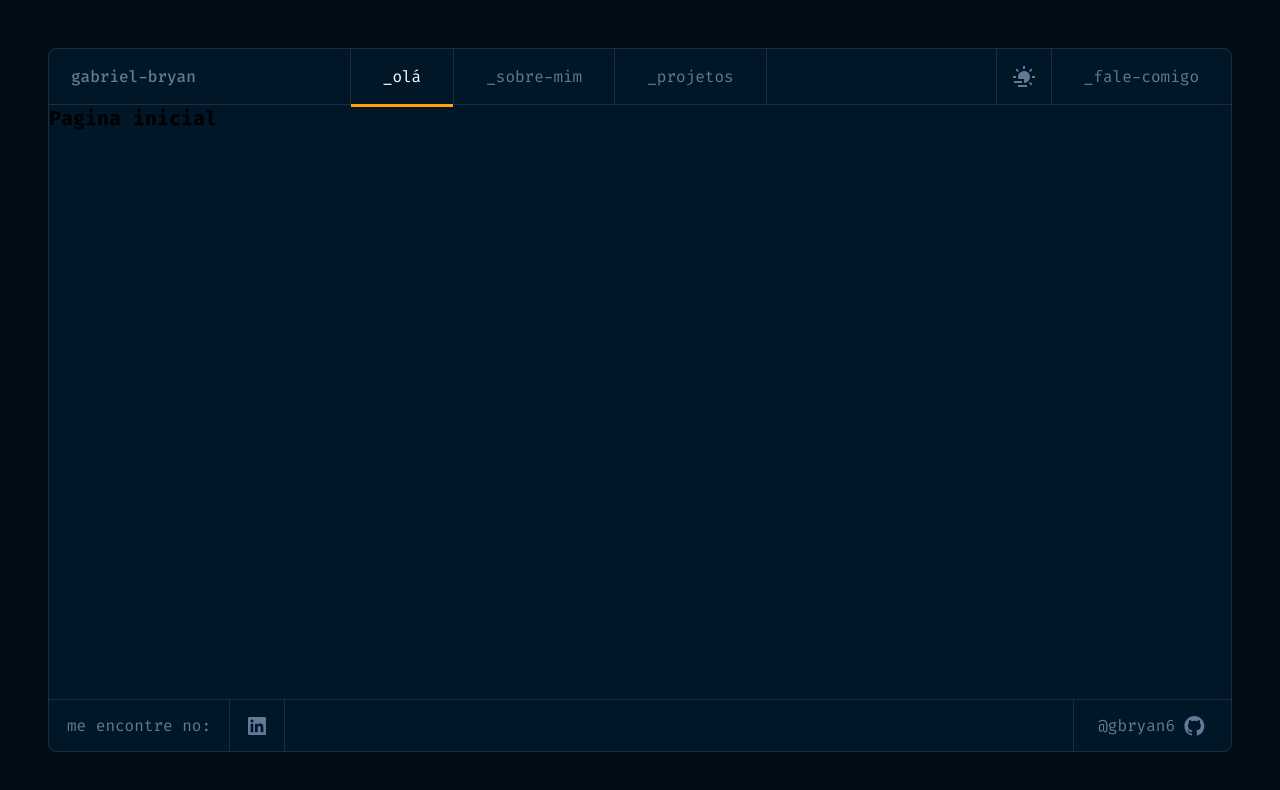
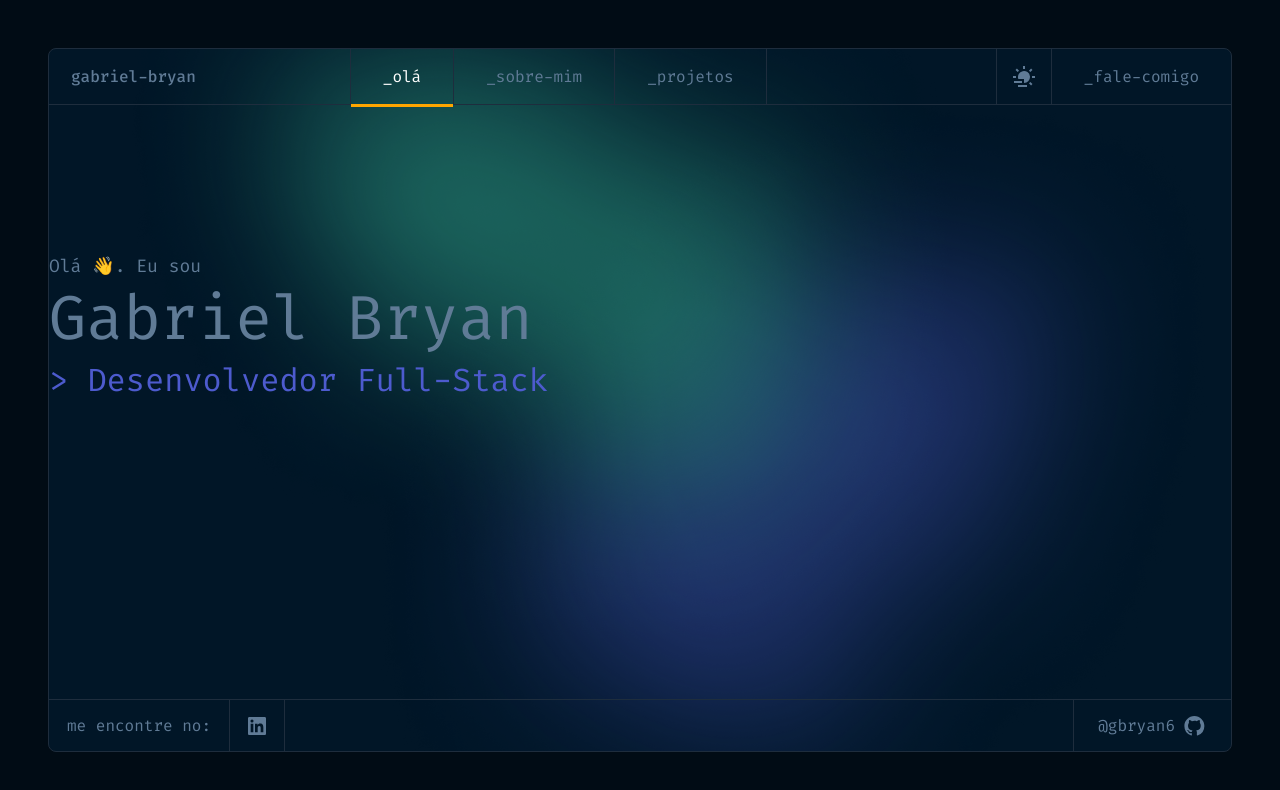
Before and after one commit to gbryan6/portfolio-v2, a Next.js app: page / in a window 1280 px wide. Shown: the top 790 px of the page. Built offline with nearby package versions, Linux system fonts and the light colour scheme.

Commit message:
feat: Cria pagina inicial

```diff
--- a/src/app/(main)/(routes)/page.tsx
+++ b/src/app/(main)/(routes)/page.tsx
@@ -1,9 +1,23 @@
 'use client'
+
+import { Text } from '@/components/atoms'
+import { Container, Content } from '@/styles/pages/home'
 
 export default function Home() {
   return (
-    <div>
-      <h1>Pagina inicial</h1>
-    </div>
+    <Container>
+      <Content>
+        <Text tag='span' font='body' color='fontPrimary'>
+          Olá 👋. Eu sou
+        </Text>
+        <Text tag='span' font='head' color='fontPrimary'>
+          Gabriel Bryan
+        </Text>
+        <Text tag='span' font='subHead' color='fontPrimary' className='snippet-purple'>
+          {'>'} Desenvolvedor Full-Stack
+        </Text>
+      </Content>
+
+    </Container>
   )
 }
--- a/src/app/types/styled.d.ts
+++ b/src/app/types/styled.d.ts
@@ -13,7 +13,7 @@ export type Theme = {
   },
   typograph: {
     head: string,
-    subhead: string,
+    subHead: string,
     body: string,
     label: string,
     snippet: string,
--- a/src/components/atoms/Text/index.tsx
+++ b/src/components/atoms/Text/index.tsx
@@ -7,7 +7,8 @@ interface ITextProps {
   tag: keyof JSX.IntrinsicElements;
   children: React.ReactNode;
   font: keyof Theme['typograph'];
-  color: keyof Theme['colors']
+  color: keyof Theme['colors'];
+  className?: string
 }
 
 function Text ({ tag, font='head', color='fontPrimary', children, ...rest }: ITextProps){
--- a/src/styles/pages/home.ts
+++ b/src/styles/pages/home.ts
@@ -0,0 +1,27 @@
+import styled from 'styled-components'
+import backgroundImage from '/public/background_blurs.png'
+
+export const Container = styled.main`
+  display: flex;
+  width: 100%;
+  height: 100%;
+
+`
+
+export const Content = styled.div`
+  display: flex;
+  flex-direction: column;
+  justify-content: center;
+  width: 100%;
+  height: 100%;
+  max-width: 122rem;
+  margin: 0 auto;
+  padding-bottom: 15rem;
+
+  font-weight: normal;
+
+  .snippet-purple {
+    color: #4D5BCE;
+  }
+
+`
--- a/src/styles/pages/layout.ts
+++ b/src/styles/pages/layout.ts
@@ -1,6 +1,7 @@
 'use client'
 
-import styled from "styled-components";
+import styled from 'styled-components'
+import backgroundImage from '/public/background_blurs.png'
 
 export const Container = styled.div`
   display: flex;
@@ -8,13 +9,19 @@ export const Container = styled.div`
   min-height: 100vh;
   background-color: ${({ theme }) => theme.colors.background};
   padding: 4.8rem;
+
 `
 export const Content = styled.div`
   flex: 1;
-  border: 1px solid ${({ theme }) => theme.colors.line };
+  border: 1px solid ${({ theme }) => theme.colors.line};
   background-color: ${({ theme }) => theme.colors.backgroundContent};
   border-radius: 0.8rem;
   display: grid;
   grid-template-columns: 1fr;
   grid-template-rows: 5.6rem 1fr 5.2rem;
+
+  background-image: url(${backgroundImage.src});
+  background-repeat: no-repeat; /* Impede a repetição da imagem */
+  background-position: 90% 50%;
+  position: relative;
 `
--- a/src/styles/theme.ts
+++ b/src/styles/theme.ts
@@ -2,7 +2,7 @@ import { Theme } from '@/app/types/styled'
 
 const typhograph = {
   head: '62px',
-  subhead: '32px',
+  subHead: '32px',
   body: '18px',
   label: '16px',
   snippet: '14px',
```
Also changed, not shown: public/background_blurs.png (added).
